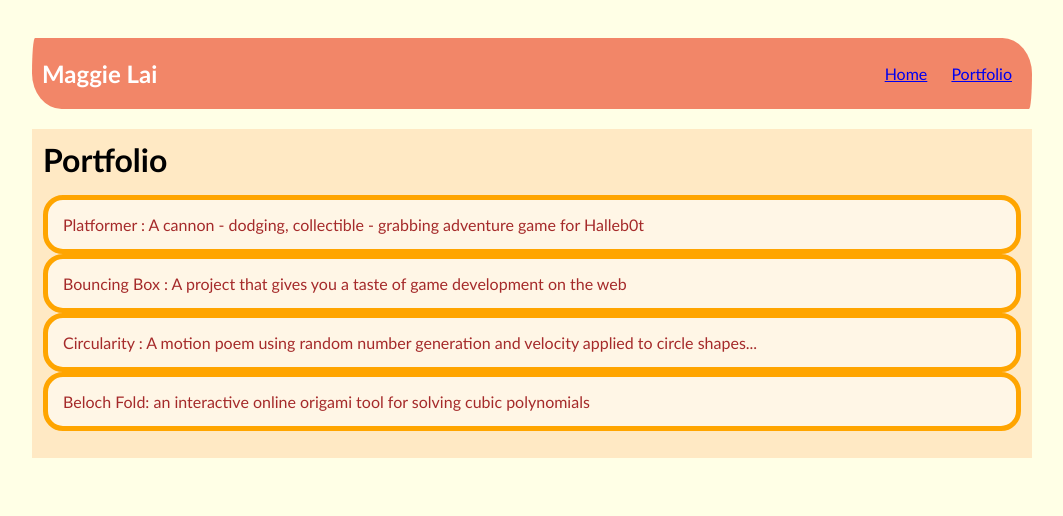
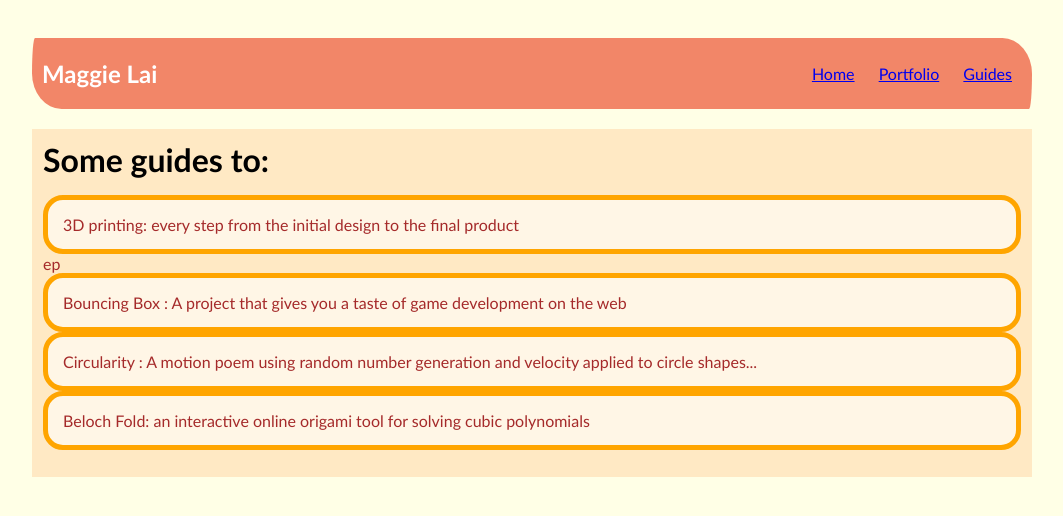
Before and after one commit to themaggiest/themaggiest.github.io, a plain HTML site: page guides.html in a window 1280 px wide. Shown: the whole page, without its empty margins (108-1171 px from the left). Drawn offline with Linux system fonts and the light colour scheme.

Commit message:
Update guides.html

```diff
--- a/guides.html
+++ b/guides.html
@@ -1,7 +1,7 @@
 <!DOCTYPE HTML>
 <html>
     <head>
-        <title>Some things I've worked on:</title>
+        <title>Guides</title>
         <style type="text/css">
           body {
               background: rgb(255, 255, 230);
@@ -108,13 +108,16 @@
             <li class="nav-li">
               <a href="portfolio.html"> Portfolio </a>
             </li>
+            <li class="nav-li">
+              <a href="guides.html">Guides</a>
+            </li>
           </ul>
         </nav>
         <main>
           <div class="content">
-              <h1>Portfolio</h1>
+              <h1>Some guides to:</h1>
               <ul id="portfolio">
-                <li><a href="projects/platformer/">Platformer : A cannon - dodging, collectible - grabbing adventure game for Halleb0t</a></li>
+                <li><a href="how-to/3d">3D printing: every step from the initial design to the final product</a></li>ep
                 <li><a href="projects/bouncing-box/">Bouncing Box : A project that gives you a taste of game development on the web </a></li>
                 <li><a href="projects/circularity/">Circularity : A motion poem using random number generation and velocity applied to circle shapes...</a></li>
                 <li><a href="projects/beloch-fold/">Beloch Fold: an interactive online origami tool for solving cubic polynomials</a></li>
```
